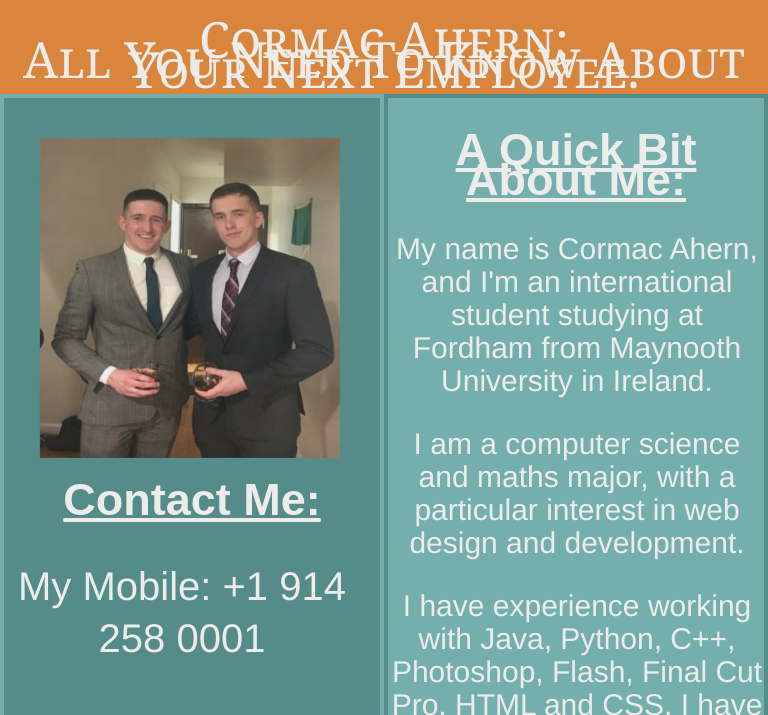
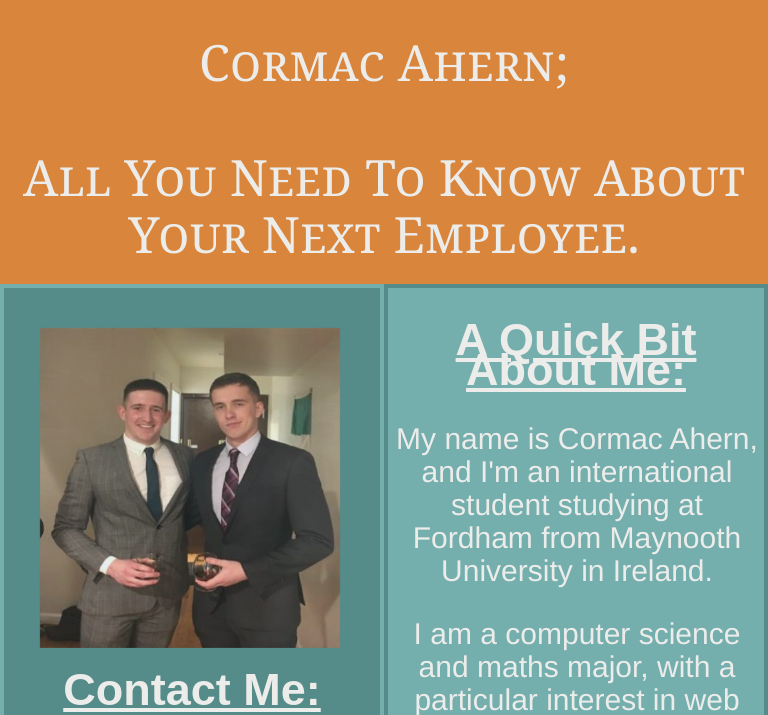
Before and after one commit to Cormaca18/Cormaca18.github.io, a PHP site: page / in a window 768 px wide. Shown: the top 715 px of the page. Run offline with PHP 8.4, Linux system fonts and the light colour scheme.

Commit message:
changed css

```diff
--- a/css/education.css
+++ b/css/education.css
@@ -117,7 +117,8 @@ ul#menu li {
     line-height: 20%;
   }
   .bg1, .bg2, .bg3{
-    width: 100%;
+    min-width: 768px;
+    max-width: 1023px;
     min-height: 100%;
   }
 }
--- a/css/stylescss.css
+++ b/css/stylescss.css
@@ -159,7 +159,7 @@ a:hover {
   }
   h1{
     font-size: 50px;
-    line-height: 20%;
+    line-height: 115%;
   }
   h2{
     font-size: 45px;
```
